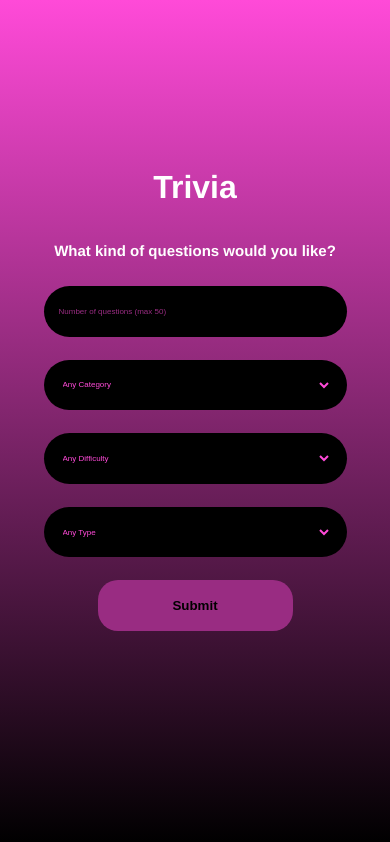
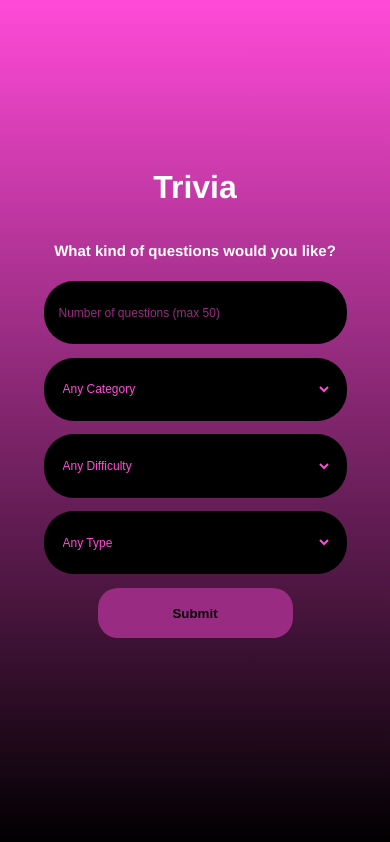
Before and after one commit to italiaiello/trivia, a React (Create React App) app: page / in a window 390 px wide. Built offline with nearby package versions, Linux system fonts and the light colour scheme.

Commit message:
changed sizing of question filter for mobile

```diff
--- a/src/App.css
+++ b/src/App.css
@@ -221,7 +221,7 @@ input::placeholder {
 
   input, .filterContainer {
     width: 70%;
-    height: 12%;
+    height: 15%;
     padding: 0 15px;
   }
 
@@ -230,7 +230,7 @@ input::placeholder {
   }
 
   input, .filterContainer select {
-    font-size: 8px;
+    font-size: 12px;
   }
 
   .filterButton {
@@ -243,7 +243,7 @@ input::placeholder {
   }
 
   .errorMessage p {
-    font-size: 10px;
+    font-size: 12px;
   }
 
   /* Quiz */
```
